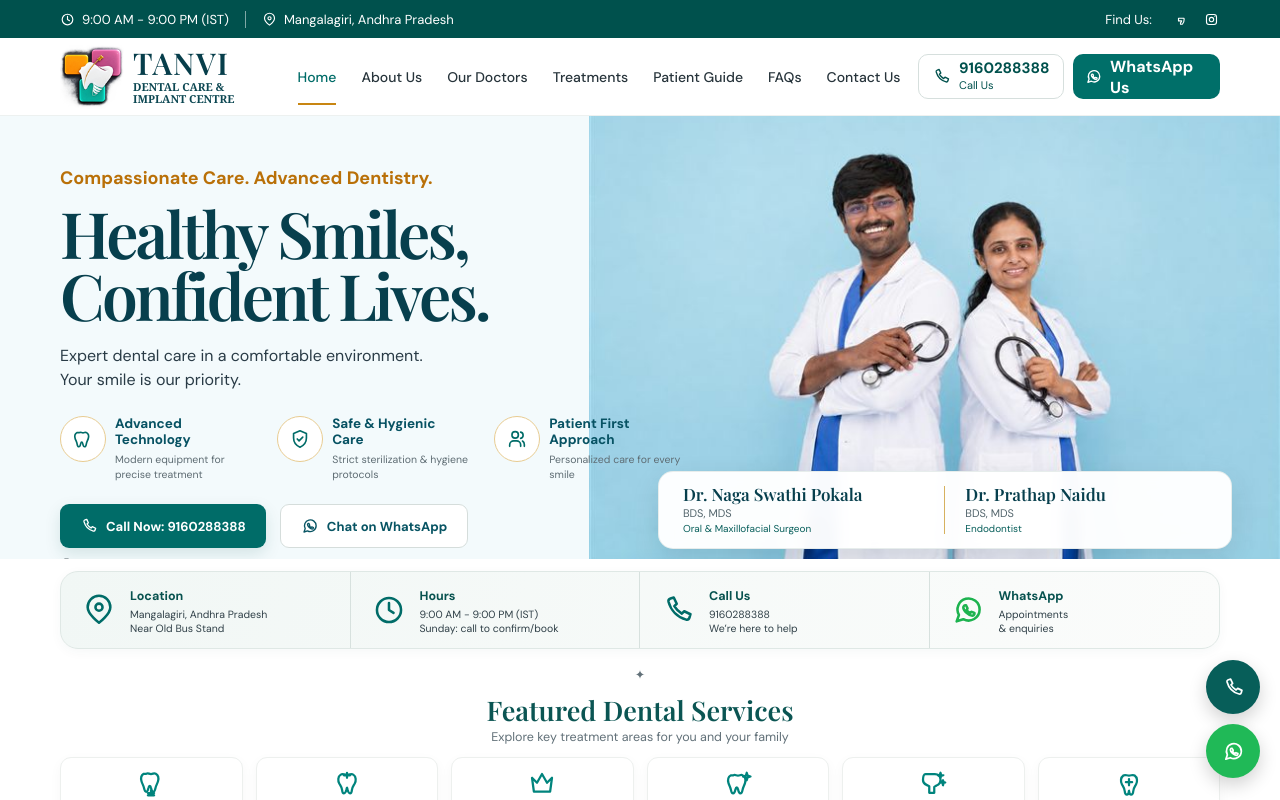
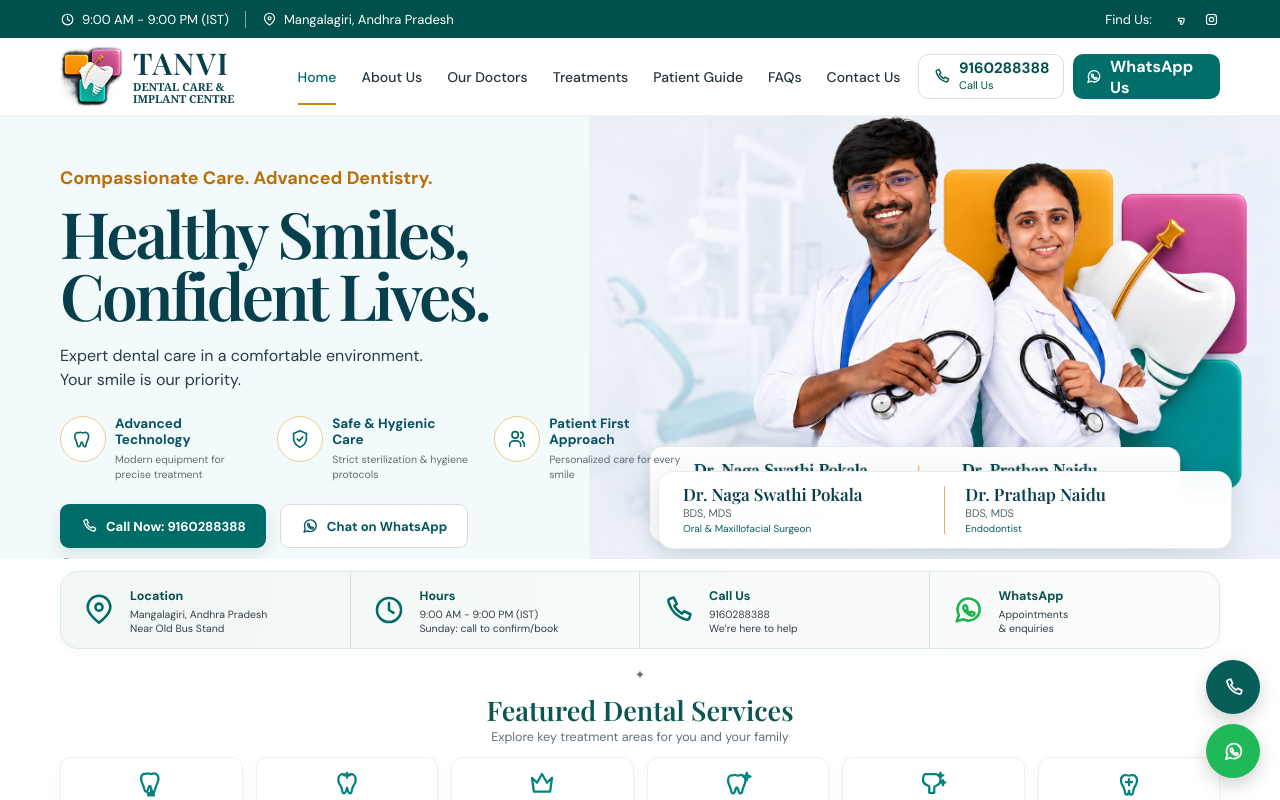
Before and after one commit to Mr-Nani-dm/Tanvi-Dental-Care, a Next.js app: page / in a window 1280 px wide. Shown: the top 800 px of the page. Built offline with nearby package versions, Linux system fonts and the light colour scheme; no server answers.

Commit message:
Fix homepage hero image asset and fallback

```diff
--- a/src/app/hero-image-fix.css
+++ b/src/app/hero-image-fix.css
@@ -1,6 +1,6 @@
-.hero-image-layer{position:absolute;z-index:1;right:0;top:0;width:54%;height:100%;display:flex;align-items:center;justify-content:flex-end;overflow:hidden;background:#f3fafc;min-width:0}
-.hero-image-layer>img{display:block;width:100%;height:100%;max-width:none;object-fit:cover;object-position:center center}
+.hero-image-layer{position:absolute;z-index:1;right:0;top:0;width:54%;height:100%;display:flex;align-items:center;justify-content:flex-end;overflow:hidden;background:#f3fafc url('/images/tanvi-hero-final.png') center center/cover no-repeat;min-width:0}
+.hero-image-layer>img{display:block;width:100%;height:100%;max-width:none;object-fit:cover;object-position:center center;font-size:0;content:url('/images/tanvi-hero-final.png')}
 .hero-doctor-card{position:absolute;z-index:5;left:10%;right:7%;bottom:10px;display:grid;grid-template-columns:1fr 1px 1fr;align-items:center;gap:20px;padding:13px 24px;border:1px solid rgba(229,236,234,.9);border-radius:15px;background:rgba(255,255,255,.97);box-shadow:0 10px 28px rgba(16,61,58,.12);backdrop-filter:blur(7px)}
 .hero-doctor-card>div{display:grid;gap:2px;min-width:0}.hero-doctor-card strong{color:#073f4d;font:600 17px/1.15 "Playfair Display",Georgia,serif}.hero-doctor-card span{color:#52646b;font-size:11px;line-height:1.25}.hero-doctor-card small{color:#075e5a;font-size:10px;line-height:1.25}.hero-doctor-card>i{width:1px;height:48px;background:#d7b15f}
-@media(max-width:1080px){.hero-image-layer{width:100%;height:auto;position:relative;right:auto;top:auto;display:block;background:#f3fafc}.hero-image-layer>img{width:100%;height:auto;max-width:100%;object-fit:contain}.hero-doctor-card{left:5%;right:5%;bottom:14px;padding:11px 15px;gap:12px}.hero-doctor-card strong{font-size:15px}.hero-doctor-card span,.hero-doctor-card small{font-size:9px}}
+@media(max-width:1080px){.hero-image-layer{width:100%;height:auto;position:relative;right:auto;top:auto;display:block;background:#f3fafc url('/images/tanvi-hero-final.png') center center/cover no-repeat}.hero-image-layer>img{width:100%;height:auto;max-width:100%;object-fit:contain;content:url('/images/tanvi-hero-final.png')}.hero-doctor-card{left:5%;right:5%;bottom:14px;padding:11px 15px;gap:12px}.hero-doctor-card strong{font-size:15px}.hero-doctor-card span,.hero-doctor-card small{font-size:9px}}
 @media(max-width:620px){.hero-doctor-card{position:relative;left:auto;right:auto;bottom:auto;margin:0 16px 18px;grid-template-columns:1fr;gap:8px;padding:13px 15px}.hero-doctor-card>i{display:none}.hero-doctor-card strong{font-size:16px}.hero-doctor-card span,.hero-doctor-card small{font-size:10px}}
```
Also changed, not shown: public/images/tanvi-hero-final.png (added).
